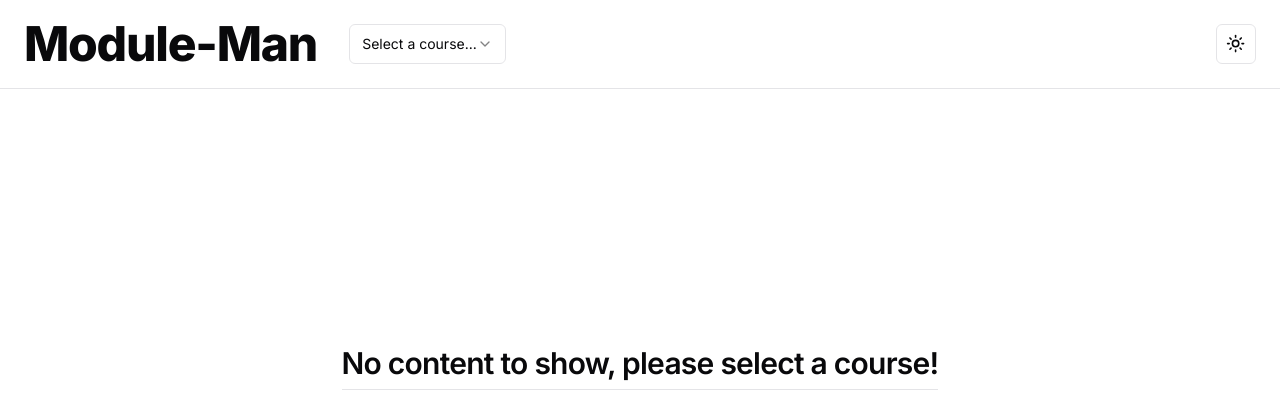
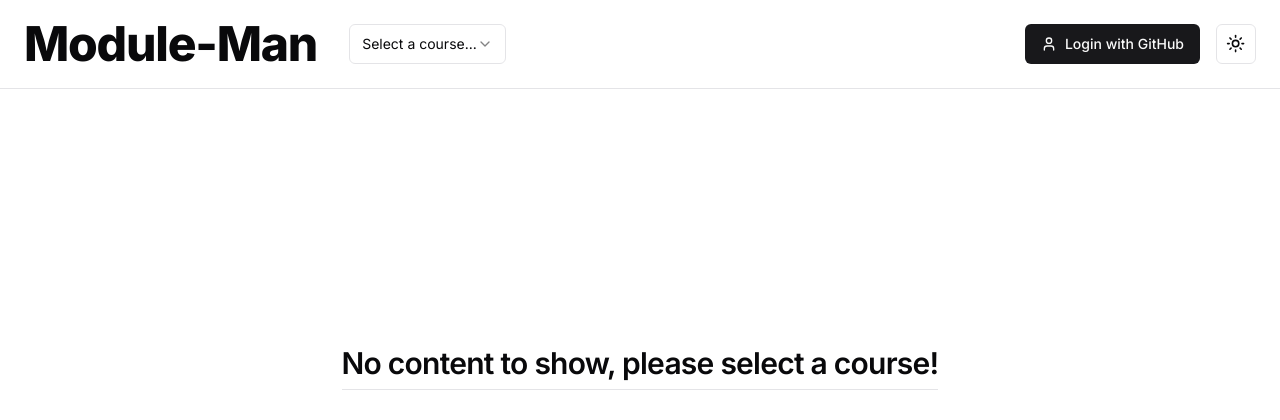
Before and after one commit to lfranke42/module-man, a Next.js app: page / in a window 1280 px wide. Shown: the top 420 px of the page. Built offline with nearby package versions, Linux system fonts and the light colour scheme; no server answers.

Commit message:
add authentication via auth.js and GitHub OAuth

```diff
--- a/package.json
+++ b/package.json
@@ -21,6 +21,7 @@
     "clsx": "^2.1.0",
     "lucide-react": "^0.321.0",
     "next": "14.1.0",
+    "next-auth": "^4.24.5",
     "next-themes": "^0.2.1",
     "react": "^18",
     "react-dom": "^18",
--- /dev/null
+++ b/src/app/api/auth/[...nextauth]/route.ts
@@ -0,0 +1,16 @@
+import NextAuth, {NextAuthOptions} from "next-auth";
+import GithubProvider from "next-auth/providers/github";
+
+export const authOptions: NextAuthOptions = {
+  providers: [
+    GithubProvider({
+      clientId: process.env.GITHUB_CLIENT_ID as string,
+      clientSecret: process.env.GITHUB_SECRET_ID as string,
+    }),
+  ],
+  secret: process.env.NEXTAUTH_SECRET as string,
+};
+
+const handler = NextAuth(authOptions);
+
+export { handler as GET, handler as POST }
--- a/src/app/layout.tsx
+++ b/src/app/layout.tsx
@@ -3,6 +3,7 @@ import { Inter } from "next/font/google";
 import "./globals.css";
 import React from "react";
 import {ThemeProvider} from "@/components/theme-provider";
+import {Providers} from "@/app/provider";
 
 const inter = Inter({ subsets: ["latin"] });
 
@@ -20,8 +21,9 @@ export default function RootLayout({
     <html lang="en">
       <body className={inter.className}>
       <ThemeProvider attribute="class" defaultTheme="system" enableSystem>
-
-        {children}
+        <Providers>
+          {children}
+        </Providers>
       </ThemeProvider>
       </body>
     </html>
--- /dev/null
+++ b/src/app/provider.tsx
@@ -0,0 +1,7 @@
+"use client";
+import {SessionProvider} from "next-auth/react";
+import React from "react";
+
+export function Providers({children}: {children: React.ReactNode}) {
+  return <SessionProvider>{children}</SessionProvider>;
+}
--- a/src/components/header.tsx
+++ b/src/components/header.tsx
@@ -3,6 +3,7 @@ import {H1} from "@/components/typography/H1";
 import {ModeToggle} from "@/components/mode-toggle";
 import {Separator} from "@/components/ui/separator";
 import {Select, SelectContent, SelectGroup, SelectItem, SelectTrigger, SelectValue} from "@/components/ui/select";
+import {Login} from "@/components/login";
 
 type HeaderProps = {
   handleCourseChange: (course: string) => void
@@ -34,7 +35,10 @@ export function Header(props: HeaderProps) {
               </Select>
             </NavigationMenuItem>
           </div>
-          <div className="flex flex-1 items-center justify-between space-x-2 md:justify-end">
+          <div className="flex flex-1 items-center justify-between space-x-4 md:justify-end">
+            <NavigationMenuItem>
+              <Login/>
+            </NavigationMenuItem>
             <NavigationMenuItem>
               <ModeToggle/>
             </NavigationMenuItem>
--- /dev/null
+++ b/src/components/login.tsx
@@ -0,0 +1,27 @@
+import {Button} from "@/components/ui/button";
+import {User} from "lucide-react";
+import {signOut, useSession} from "next-auth/react";
+import Link from "next/link";
+
+
+export function Login() {
+
+  const {data: session, status} = useSession()
+
+  return (
+    <>
+      {status == "authenticated" ? (
+        <div className={"flex items-center space-x-4"}>
+          <p>Signed in as {session.user?.name ?? "User"}</p>
+          <Button onClick={() => signOut()}>Sign out</Button>
+        </div>
+      ) : (
+        <Button asChild>
+          <Link href="/api/auth/signin">
+            <User className="mr-2 h-4 w-4"/> Login with GitHub
+          </Link>
+        </Button>
+      )}
+    </>
+  )
+}
```
Also changed, not shown: 1 other file (tests, documents, lock files or other folders).
